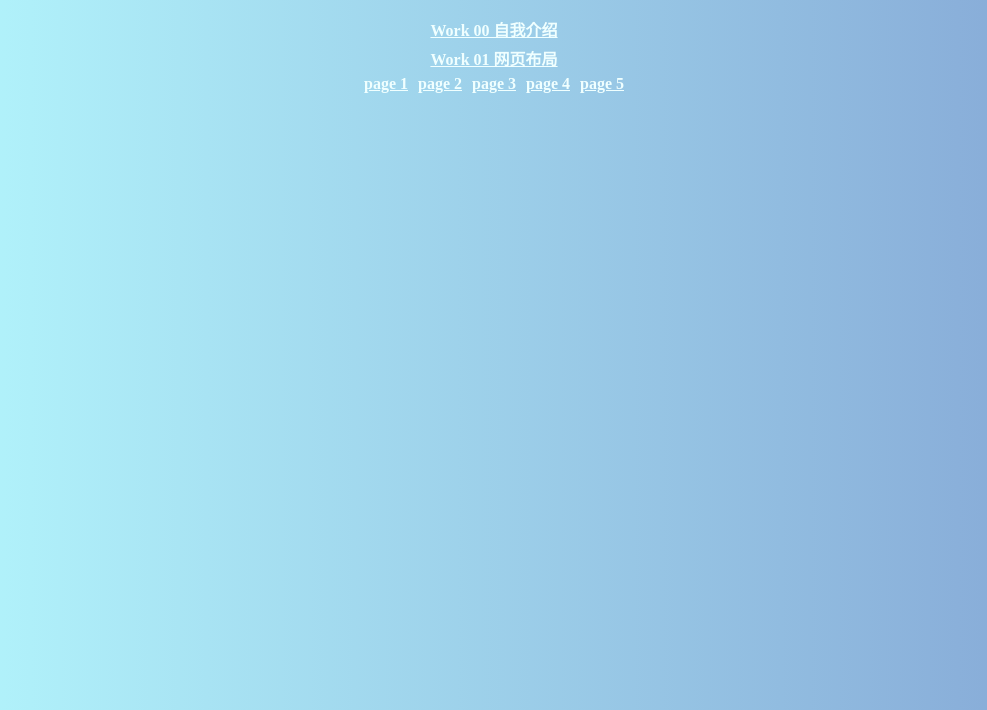
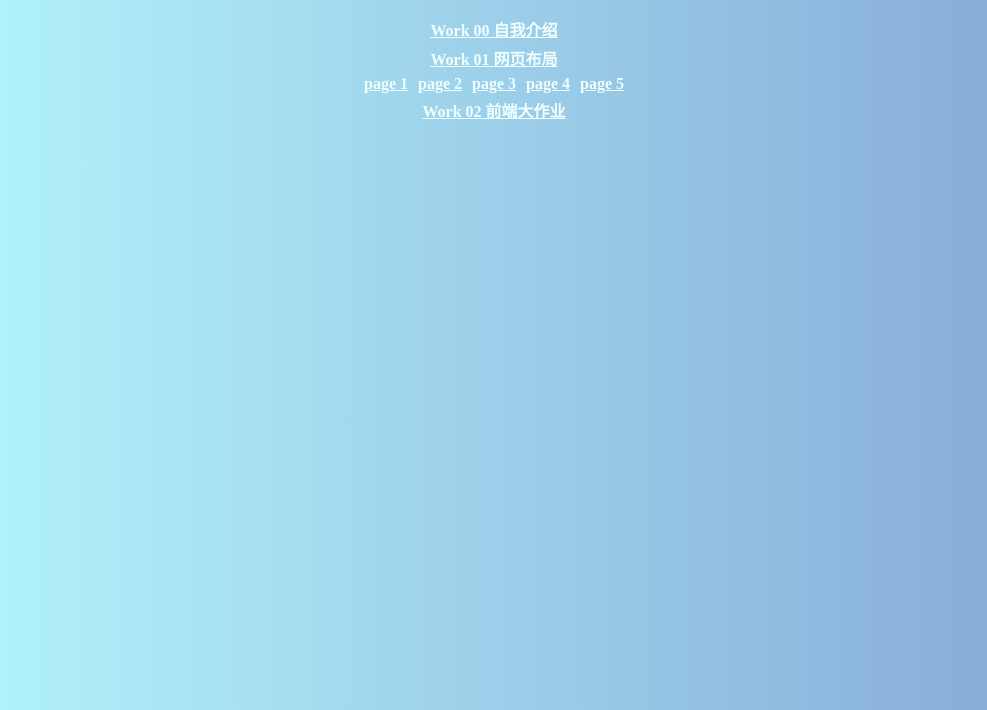
Before and after one commit to Jzhuonan/jzhuonan.github.io, a plain HTML site: page index.html in a window 1280 px wide. Shown: the part 90-800 px from the top of the page, without its empty margins (146-1133 px from the left). Drawn offline with Linux system fonts and the light colour scheme.

Commit message:
前端大作业

```diff
--- a/index.html
+++ b/index.html
@@ -20,6 +20,7 @@
       <a href="./w01/work04.html" target="_blank">page 4</a>
       <a href="./w01/work05.html" target="_blank">page 5</a>
     </div>
+    <a href="./w02/index.html" target="_blank">Work 02 前端大作业</a>
   </div>
 </body>
 
```
Also changed, not shown: w02/images/image.png (added), w02/images/logo.png (added), w02/images/logo.svg (added), w02/images/logo1.png (added), w02/images/pause.png (added), w02/images/play.png (added), w02/index.html (added), w02/login.html (added), w02/playlist.html (added), 1 other file.
